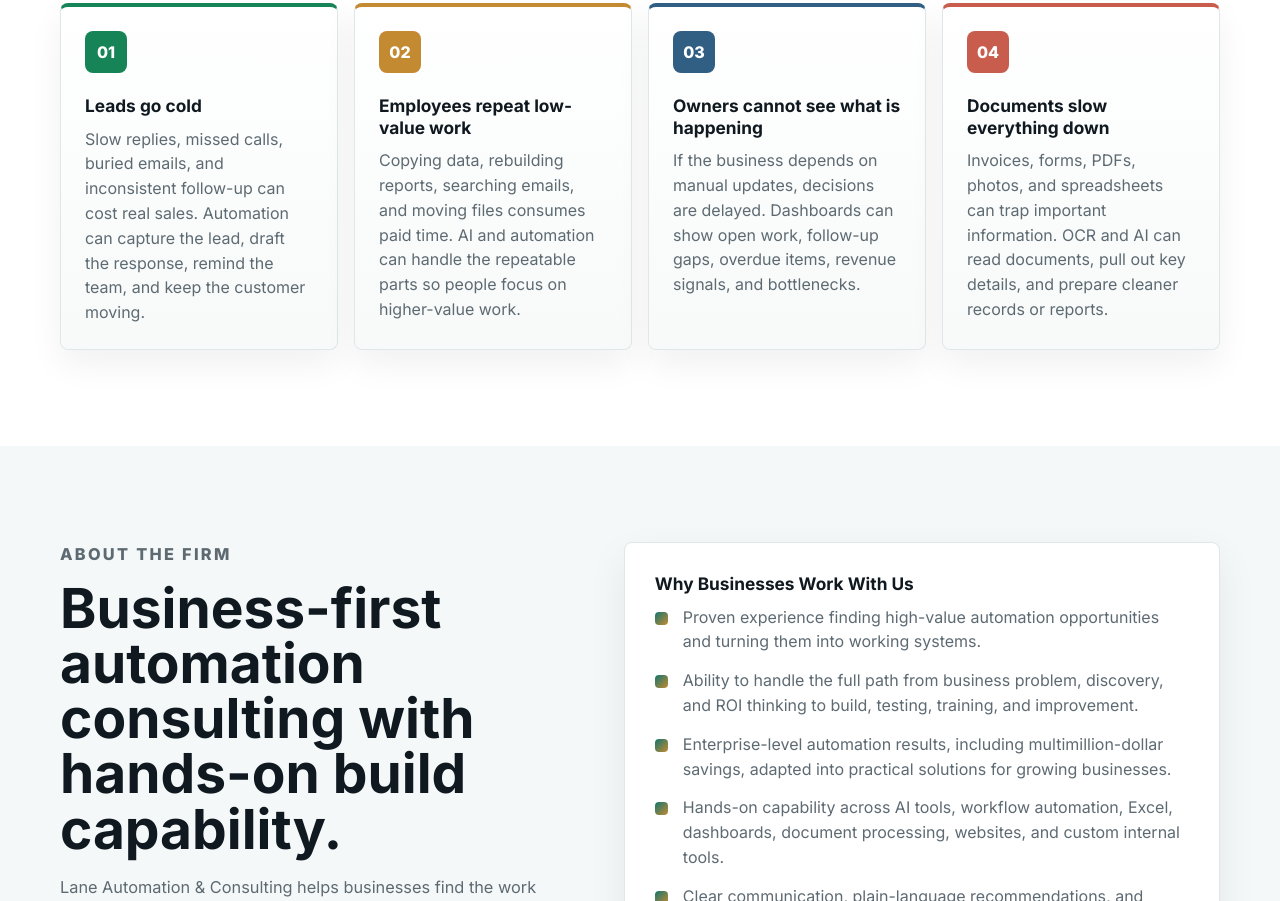
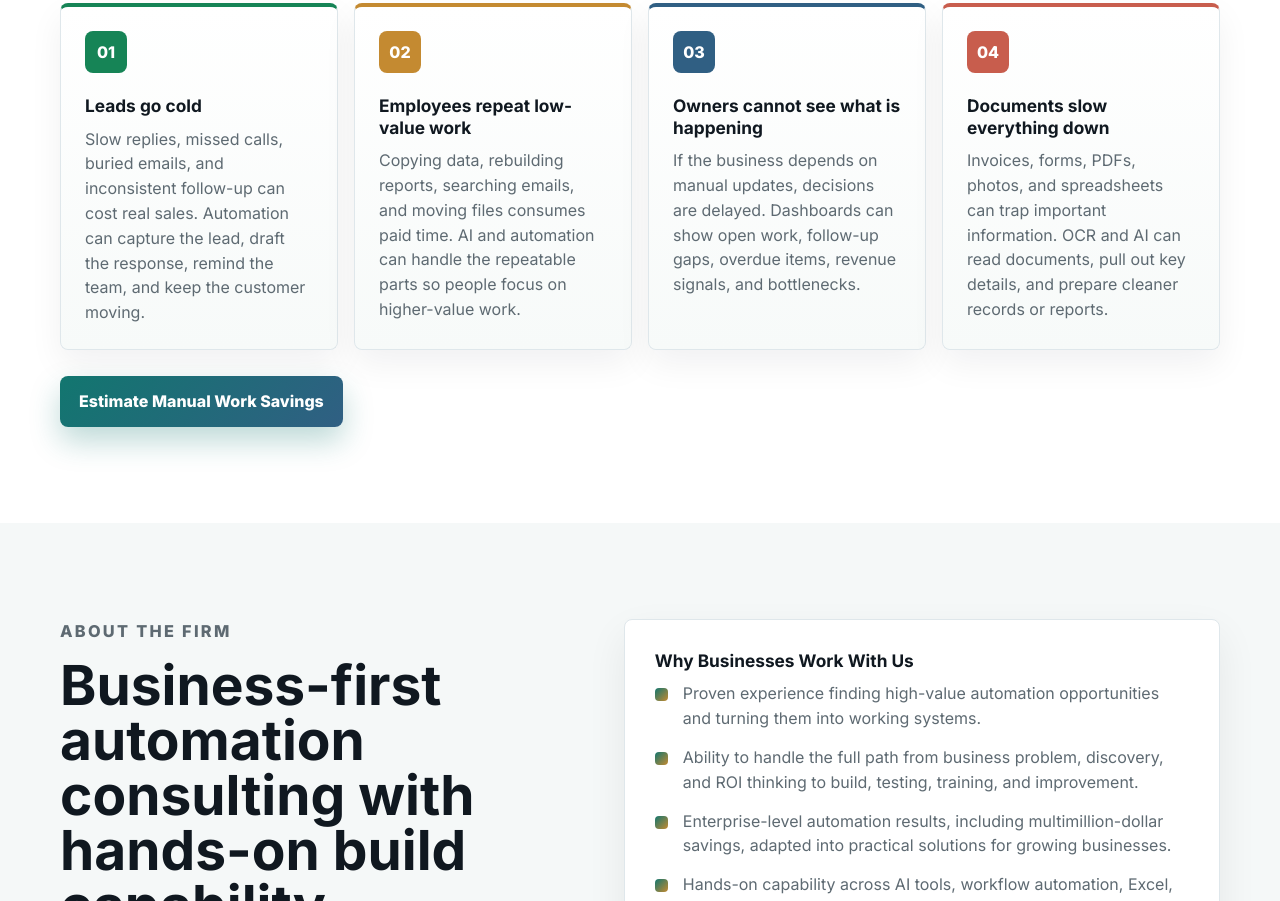
Before and after one commit to ericlane87/Lane-AI-Consulting-, a plain HTML site: page index.html in a window 1280 px wide. Shown: the part 1440-2341 px from the top of the page. Drawn offline with Linux system fonts and the light colour scheme.

Commit message:
Make savings calculator easier to find

```diff
--- a/index.html
+++ b/index.html
@@ -28,6 +28,7 @@
         <a href="#use-cases">Use Cases</a>
         <a href="#examples">Examples</a>
         <a href="#money">Savings & Growth</a>
+        <a href="#calculator">Calculator</a>
         <a href="#process">Process</a>
         <a href="#faq">FAQ</a>
         <a class="nav-cta" href="#contact">Book a Consult</a>
@@ -109,6 +110,9 @@
               <h3>Documents slow everything down</h3>
               <p>Invoices, forms, PDFs, photos, and spreadsheets can trap important information. OCR and AI can read documents, pull out key details, and prepare cleaner records or reports.</p>
             </article>
+          </div>
+          <div class="section-cta">
+            <a class="button primary" href="#calculator">Estimate Manual Work Savings</a>
           </div>
         </div>
       </section>
--- a/styles.css
+++ b/styles.css
@@ -476,6 +476,10 @@ h3 {
   font-size: 1.05rem;
 }
 
+.section-cta {
+  margin-top: 26px;
+}
+
 .service-grid,
 .case-grid {
   display: grid;
```
